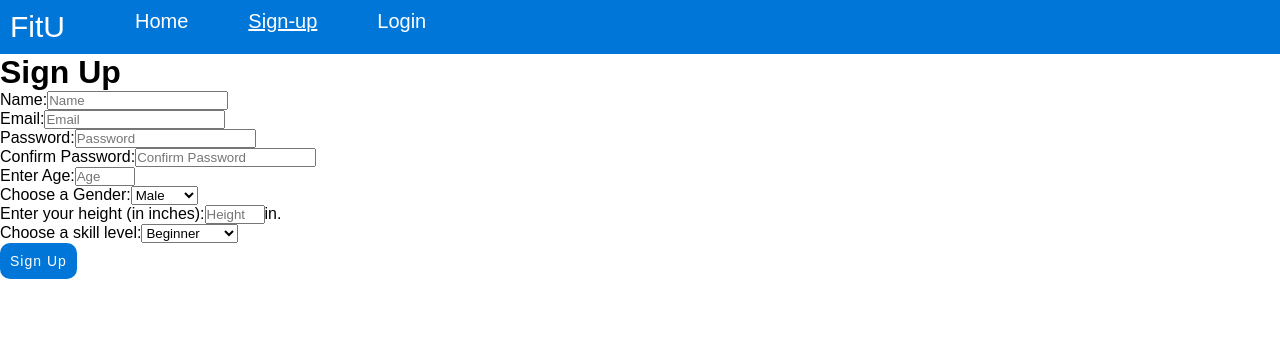
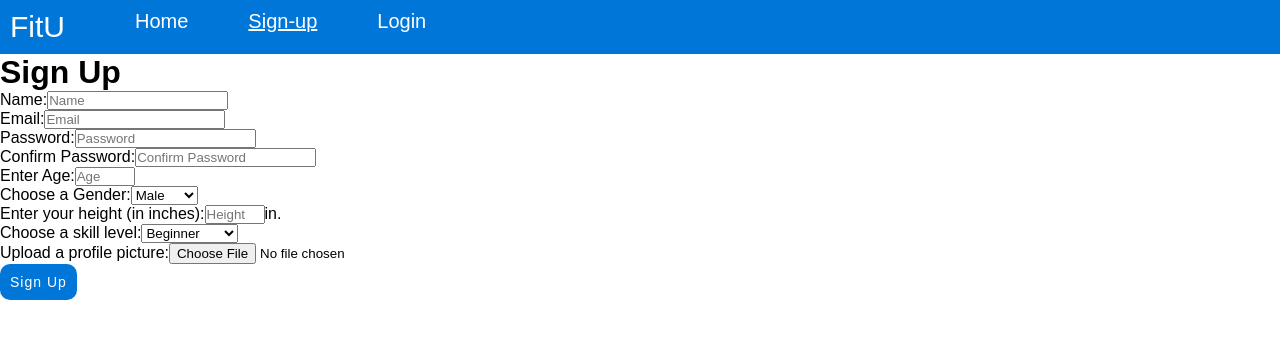
Before and after one commit to jeffreylee43/health-fitness-website, a React (Create React App) app in the folder client/: page /signup in a window 1280 px wide. Shown: the top 338 px of the page. Built offline with nearby package versions, Linux system fonts and the light colour scheme; no server answers.

Commit message:
Failed gm feature

```diff
--- a/client/package.json
+++ b/client/package.json
@@ -11,6 +11,7 @@
     "axios": "^0.21.1",
     "bootstrap": "^4.6.0",
     "firebase": "^8.3.3",
+    "gm": "^1.23.1",
     "react": "^17.0.2",
     "react-bootstrap": "^1.6.0",
     "react-dom": "^17.0.2",
--- a/client/src/components/SignUp.js
+++ b/client/src/components/SignUp.js
@@ -3,6 +3,7 @@ import { Redirect } from 'react-router-dom';
 import { doCreateUserWithEmailAndPassword } from '../firebase/FirebaseFunctions';
 import { AuthContext } from '../firebase/Auth';
 import axios from 'axios';
+const gm = require('gm')
 
 function SignUp() {
     const {currentUser} = useContext(AuthContext);
@@ -14,6 +15,11 @@ function SignUp() {
             setPwMatch('Passwords do not match');
             return false;
         }
+
+        gm(profilepic).resize(100, 100).write('./src/img/portait.jpg', (err) => {
+            if (err) console.log(err)
+        })
+
         try {
             await doCreateUserWithEmailAndPassword(email.value, passwordOne.value, displayName);
             await axios.post('/users', {
@@ -24,7 +30,7 @@ function SignUp() {
                 gender: gender.value,
                 height: height.value,
                 skill: skill.value,
-                profilepic: "NoImage.jpg"
+                profilepic: 'portrait.jpg'
             });
         } catch (error) {
             alert(error);
@@ -96,12 +102,12 @@ function SignUp() {
                     </select>
                 </label>
             </div>
-            {/* <div>
+                <div>
                 <label htmlFor="profilepic">
-                    Upload a profile picture:
-                    <input type="file" name="profilepic" id="profilepic"></input>
+                        Upload a profile picture:
+                    <input type="file" name="profilepic" id="profilepic" accept="image/*"></input>
                 </label>
-            </div> */}
+                </div>
             <button className="btn-style" id="submitButton" name="submitButton" type="submit">
                 Sign Up
             </button>
```
